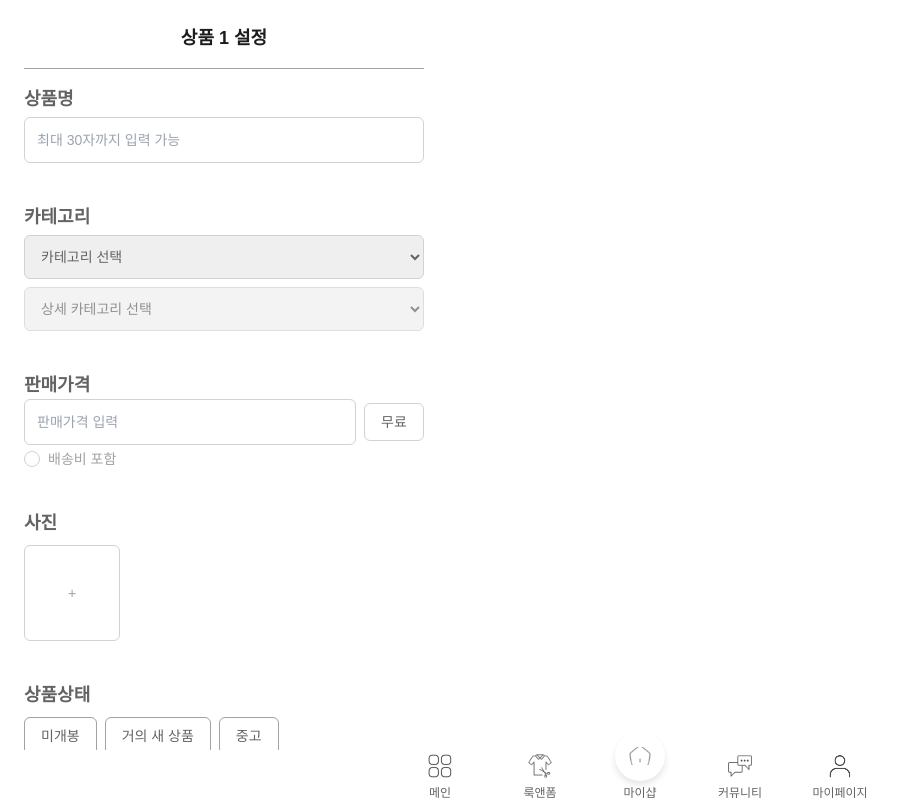
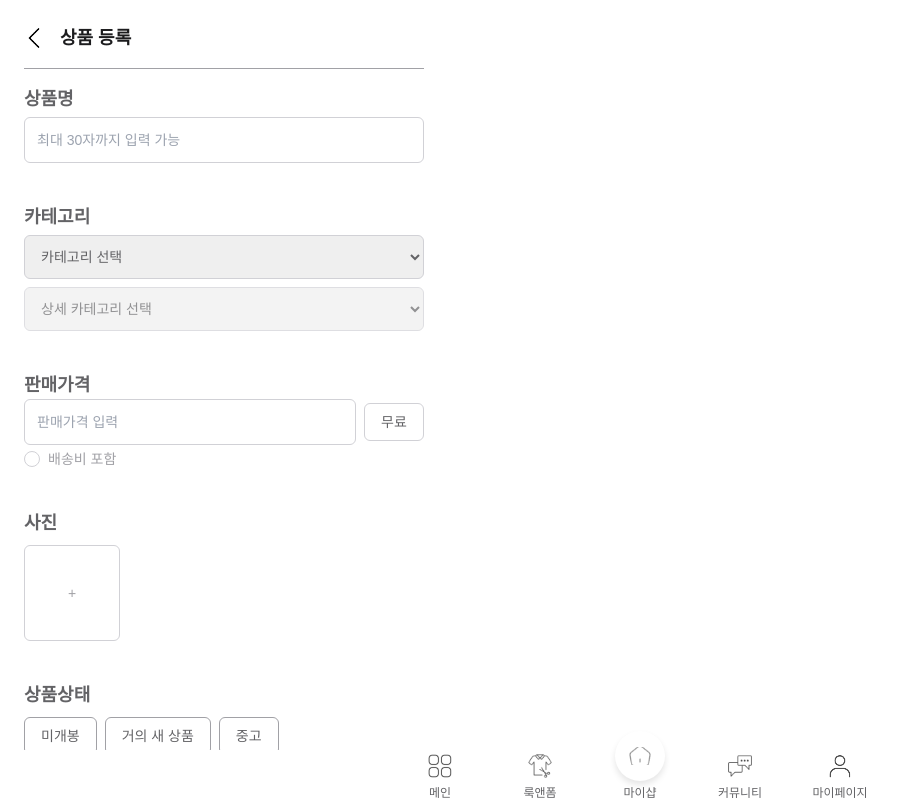
Before and after one commit to Project-FitLoop/FitLoop-FE, a Next.js app: page /products/register in a window 1280 px wide. Shown: the whole page, without its empty margins (0-905 px from the left). Built offline with nearby package versions, Linux system fonts and the light colour scheme.

Commit message:
[feat/#23] 상품 등록 글시 왼쪽으로 이동후 뒤로가기 버튼 추가

```diff
--- a/src/ui/components/product/ProductRegisterForm.tsx
+++ b/src/ui/components/product/ProductRegisterForm.tsx
@@ -4,6 +4,7 @@ import { categories, subCategories } from "@/data/categories";
 import { Modal } from "antd";
 import { ExclamationCircleOutlined, RightOutlined } from "@ant-design/icons";
 import { registerProduct } from "@/services/api/productRegister";
+import BackButton from "@/ui/components/common/BackButton";
 
 const ProductRegisterForm: React.FC = () => {
   const [productName, setProductName] = useState("");
@@ -92,8 +93,12 @@ const ProductRegisterForm: React.FC = () => {
 
   return (
     <div className="max-w-md w-full bg-[var(--bg-white)] p-6 pb-20">
-      {/* 제목 */}
-      <h2 className="text-lg font-semibold text-[var(--text-black)] text-center mb-4">상품 1 설정</h2>
+      <div className="flex items-center gap-2 mb-4">
+        <BackButton />
+        <h2 className="text-lg font-semibold text-[var(--text-black)]">
+          상품 등록
+        </h2>
+      </div>
       <hr className="border-[var(--border-gray)] mb-4" />
 
       {/* 상품명 */}
```
